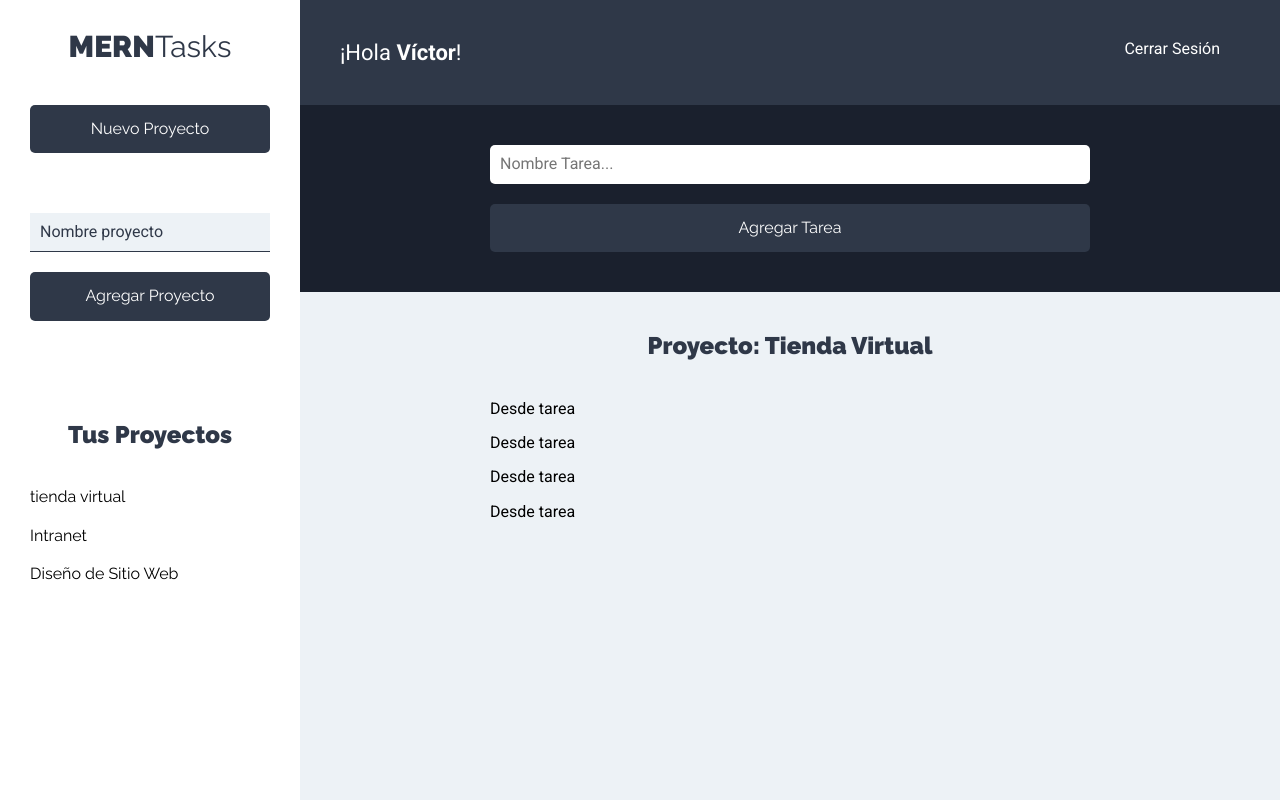
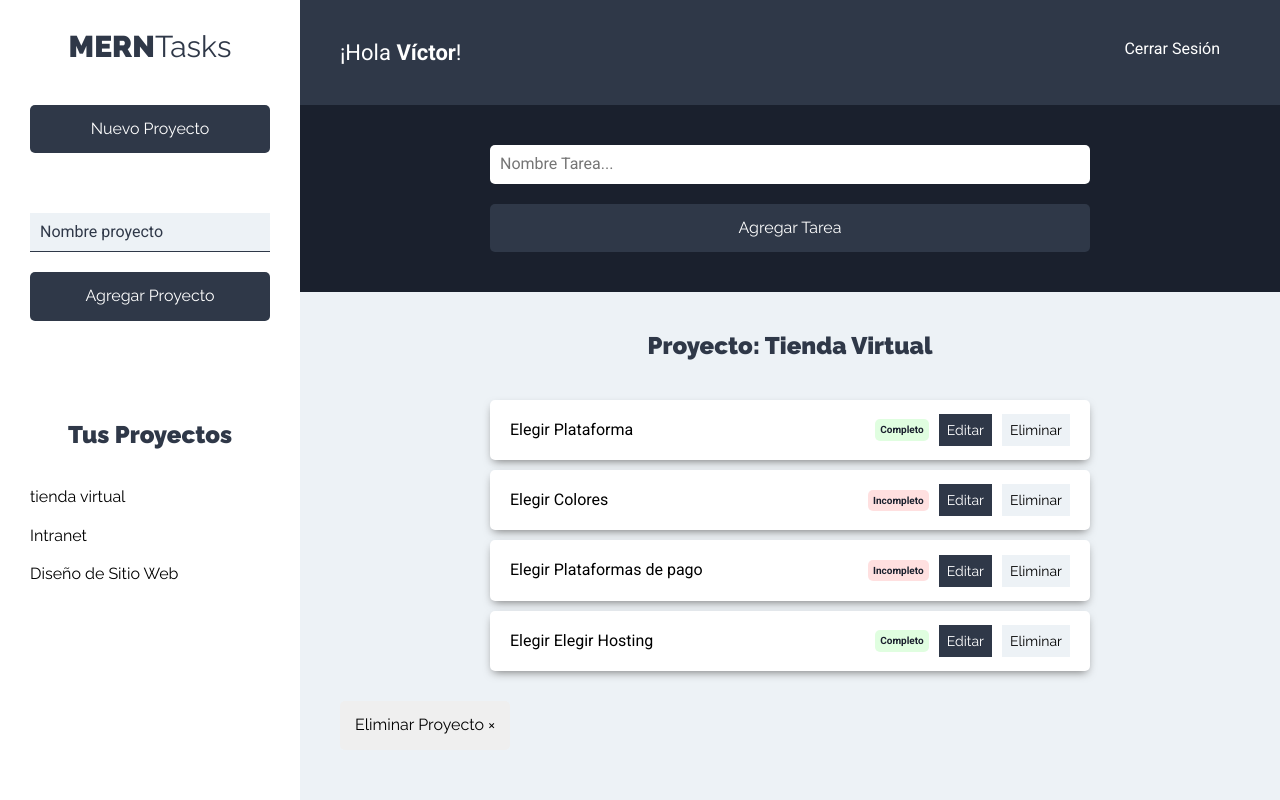
Before and after one commit to militroncho7/MERNTask, a React (Create React App) app: page /proyectos in a window 1280 px wide. Built offline with nearby package versions, Linux system fonts and the light colour scheme.

Commit message:
finterfaz tareas

```diff
--- a/src/components/tareas/ListadoTareas.js
+++ b/src/components/tareas/ListadoTareas.js
@@ -23,6 +23,11 @@ const ListadoTareas = () => {
                 ))
                 }
             </ul>
+
+            <button
+                type="button"
+                className="btn btn-eliminar"
+            >Eliminar Proyecto &times;</button>
         </Fragment>
     );
 }
--- a/src/components/tareas/Tarea.js
+++ b/src/components/tareas/Tarea.js
@@ -1,8 +1,42 @@
 import React from 'react';
 
-const Tarea = () => {
+const Tarea = ({tarea}) => {
     return (
-        <p>Desde tarea</p>
+        <li className="tarea sombra">
+            <p>{tarea.nombre}</p>
+
+            <div className="estado">
+                {tarea.estado
+                ?
+                    (
+                        <button
+                            type="button"
+                            className="completo"
+                        >Completo</button>
+                    )
+                :
+                    (
+                        <button
+                            type="button"
+                            className="incompleto"
+                        >Incompleto</button>
+                    )
+                }
+            </div>
+
+            <div className="acciones">
+                <button
+                    type="button"
+                    className="btn btn-primario"
+                >Editar</button>
+
+                <button
+                    type="button"
+                    className="btn btn-secundario"
+                >Eliminar</button>
+
+            </div>
+        </li>
     );
 }
 
```
